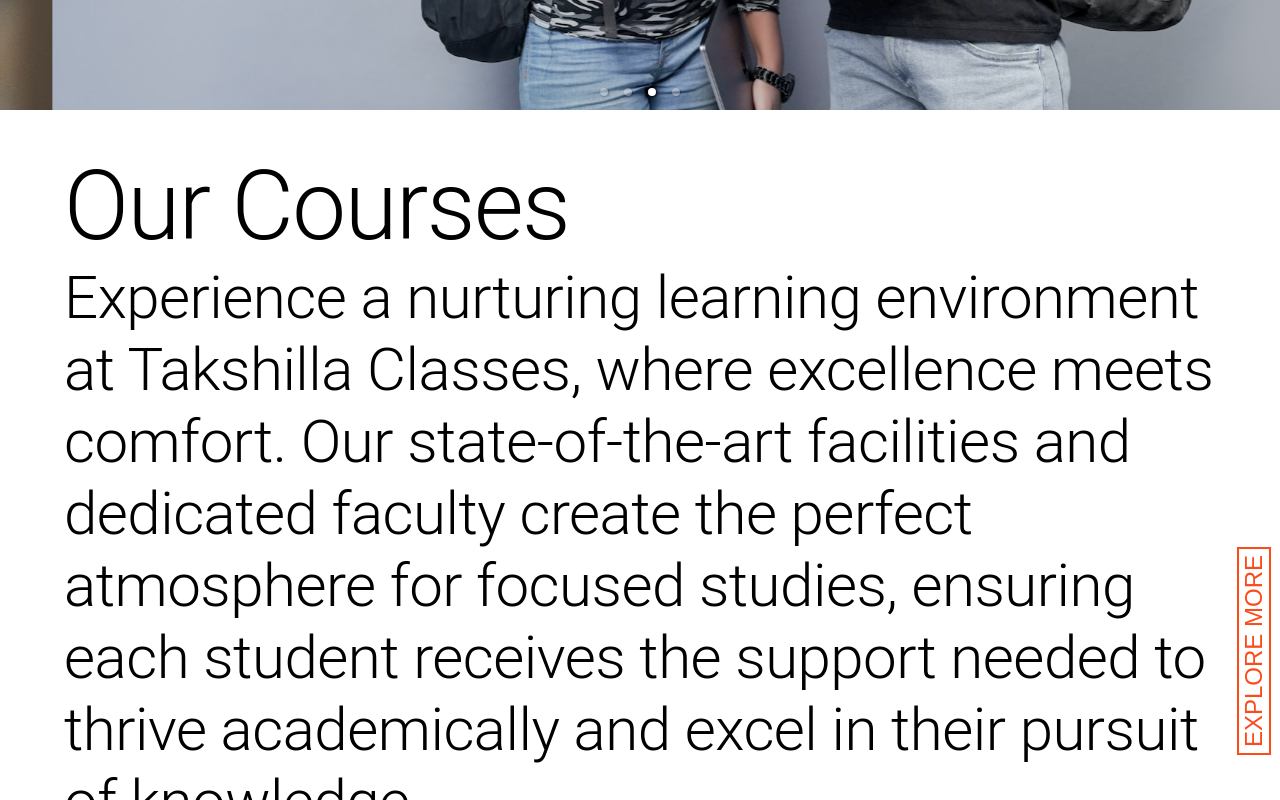
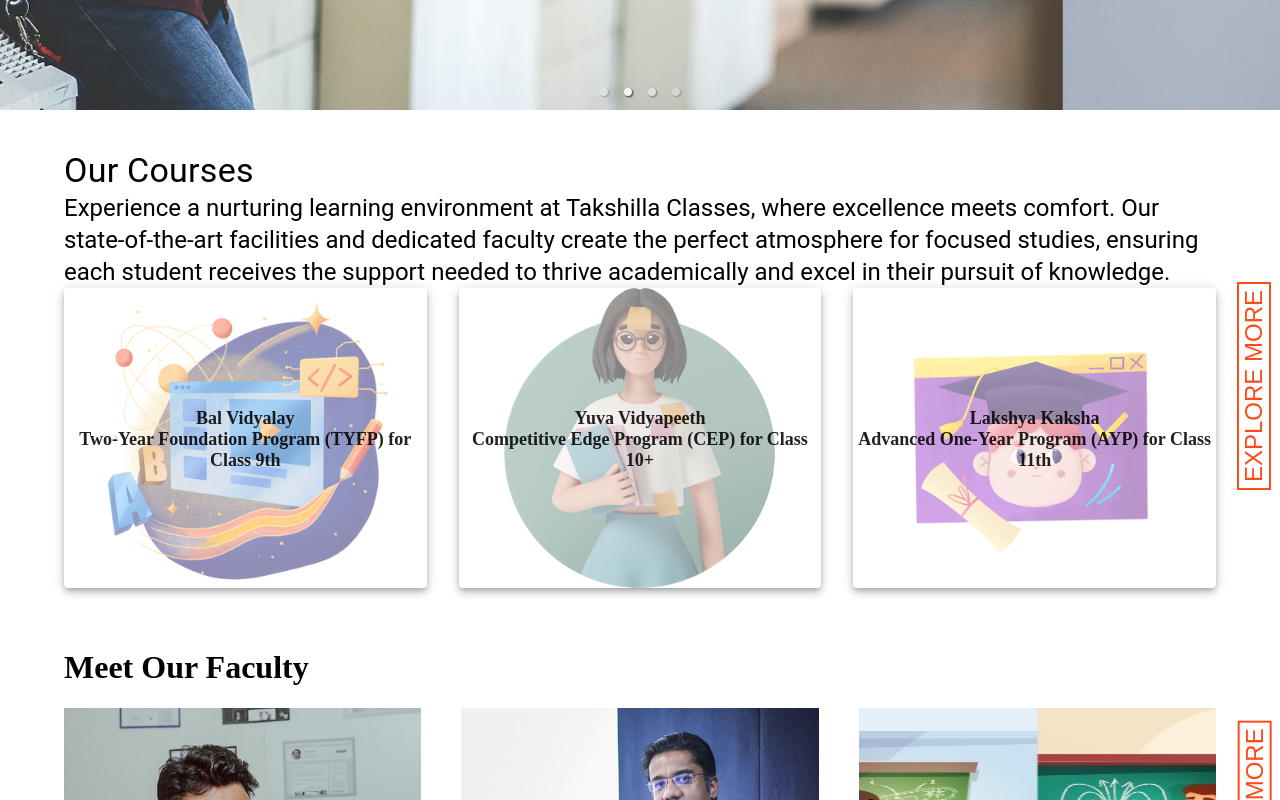
Before and after one commit to Sandeep-raj/takshilla, a React (Vite) app: page / in a window 1280 px wide. Shown: the part 780-1580 px from the top of the page. Built offline with nearby package versions, Linux system fonts and the light colour scheme.

Commit message:
carousel touch changes

```diff
--- a/src/component/Home/Home.jsx
+++ b/src/component/Home/Home.jsx
@@ -31,6 +31,7 @@
   ListItemText,
   Paper,
   Typography,
+  useMediaQuery,
 } from "@mui/material";
 import { useState } from "react";
 import RegistrationForm from "../Register/RegisterForm";
@@ -38,6 +39,7 @@
 const Home = () => {
   const [modalopen, setModalOpen] = useState(false);
   const [hovertext, setHoverText] = useState("");
+  const desktopView = useMediaQuery("(min-width:1200px)");
 
   const handleModalOpen = () => {
     setModalOpen(true);
@@ -79,10 +81,19 @@
       </div>
 
       {/* Programs */}
-      <div style={{ width: "100%", position: "relative", paddingTop: "20px" }}>
+      <div
+        style={{
+          width: "100%",
+          position: "relative",
+          paddingTop: "20px",
+          paddingBottom: "20px",
+        }}
+      >
         <div style={{ width: "90%", margin: "auto" }}>
-          <Typography variant="h1">Our Courses</Typography>
-          <Typography variant="h2">
+          <Typography variant={desktopView ? "h4" : "h1"}>
+            Our Courses
+          </Typography>
+          <Typography variant={desktopView ? "h5" : "h1"}>
             Experience a nurturing learning environment at Takshilla Classes,
             where excellence meets comfort. Our state-of-the-art facilities and
             dedicated faculty create the perfect atmosphere for focused studies,
```
Also changed, not shown: 3 other files (tests, documents, lock files or other folders).
